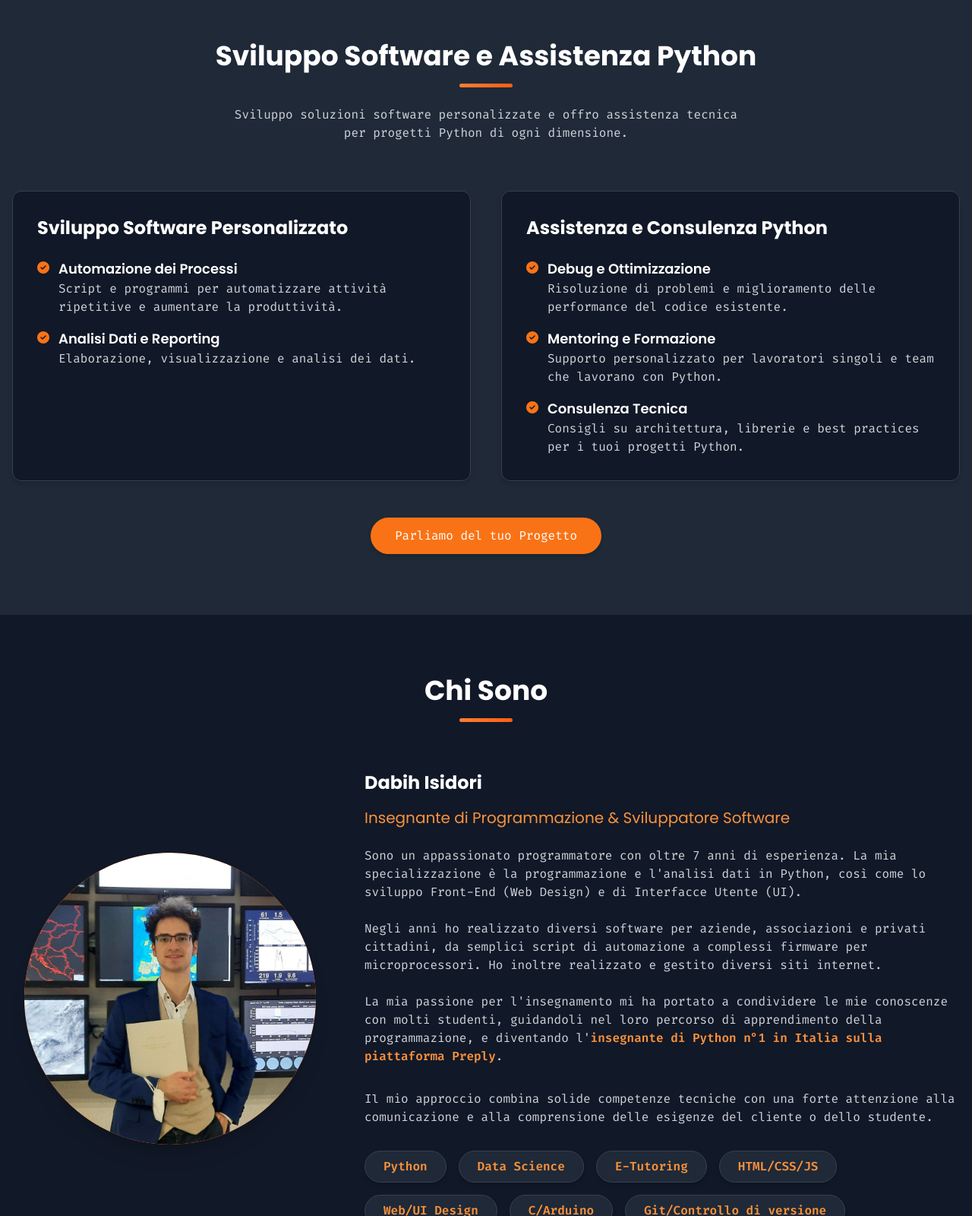
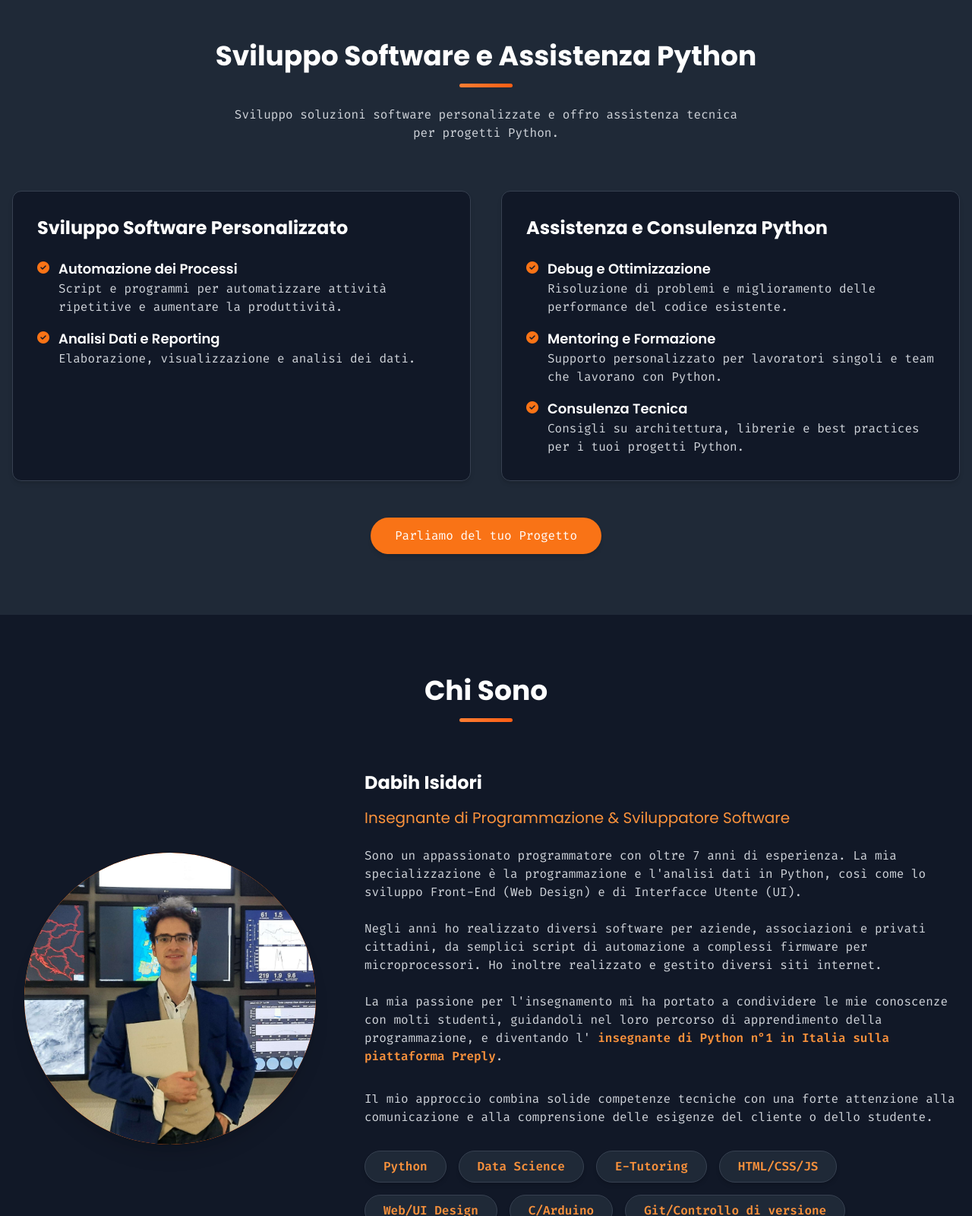
Before and after one commit to dabihdev/dabihdev.github.io, a plain HTML site: page index.html in a window 1280 px wide. Shown: the part 2254-3854 px from the top of the page at 76% size. Drawn offline with nearby package versions, Linux system fonts and the light colour scheme.

Commit message:
aggiunto link a preply, modifiche del testo

```diff
--- a/index.html
+++ b/index.html
@@ -347,7 +347,7 @@
             <div class="text-center mb-12 md:mb-16">
                 <h2 class="text-2xl md:text-3xl lg:text-4xl font-bold text-white mb-4 section-title">Sviluppo Software e Assistenza Python</h2>
                 <div class="section-divider"></div>
-                <p class="text-gray-300 mt-6 max-w-2xl mx-auto text-sm md:text-base">Sviluppo soluzioni software personalizzate e offro assistenza tecnica per progetti Python di ogni dimensione.</p>
+                <p class="text-gray-300 mt-6 max-w-2xl mx-auto text-sm md:text-base">Sviluppo soluzioni software personalizzate e offro assistenza tecnica per progetti Python.</p>
             </div>
 
             <div class="grid grid-cols-1 md:grid-cols-2 gap-8 md:gap-10">
@@ -431,7 +431,7 @@
                     <h4 class="text-lg md:text-xl text-orange-400 mb-4 md:mb-6 text-center md:text-left">Insegnante di Programmazione & Sviluppatore Software</h4>
                     <p class="text-gray-300 mb-4 md:mb-6 text-sm md:text-base">Sono un appassionato programmatore con oltre 7 anni di esperienza. La mia specializzazione è la programmazione e l'analisi dati in Python, così come lo sviluppo Front-End (Web Design) e di Interfacce Utente (UI).</p>
                     <p class="text-gray-300 mb-4 md:mb-6 text-sm md:text-base">Negli anni ho realizzato diversi software per aziende, associazioni e privati cittadini, da semplici script di automazione a complessi firmware per microprocessori. Ho inoltre realizzato e gestito diversi siti internet. </p>
-                    <p class="text-gray-300 mb-6 md:mb-8 text-sm md:text-base">La mia passione per l'insegnamento mi ha portato a condividere le mie conoscenze con molti studenti, guidandoli nel loro percorso di apprendimento della programmazione, e diventando l'<span class="text-orange-400 font-semibold text-sm md:text-base">insegnante di Python n°1 in Italia sulla piattaforma Preply</span>.</p>
+                    <p class="text-gray-300 mb-6 md:mb-8 text-sm md:text-base">La mia passione per l'insegnamento mi ha portato a condividere le mie conoscenze con molti studenti, guidandoli nel loro percorso di apprendimento della programmazione, e diventando l'<span class="text-orange-400 font-semibold text-sm md:text-base"> <a href="https://preply.com/it/tutor/4532845">insegnante di Python n°1 in Italia sulla piattaforma Preply</a></span>.</p>
                     <p class="text-gray-300 mb-6 md:mb-8 text-sm md:text-base">Il mio approccio combina solide competenze tecniche con una forte attenzione alla comunicazione e alla comprensione delle esigenze del cliente o dello studente.</p>
 
                     <div class="flex flex-wrap gap-3 md:gap-4 skill-tags justify-center md:justify-start">
```
